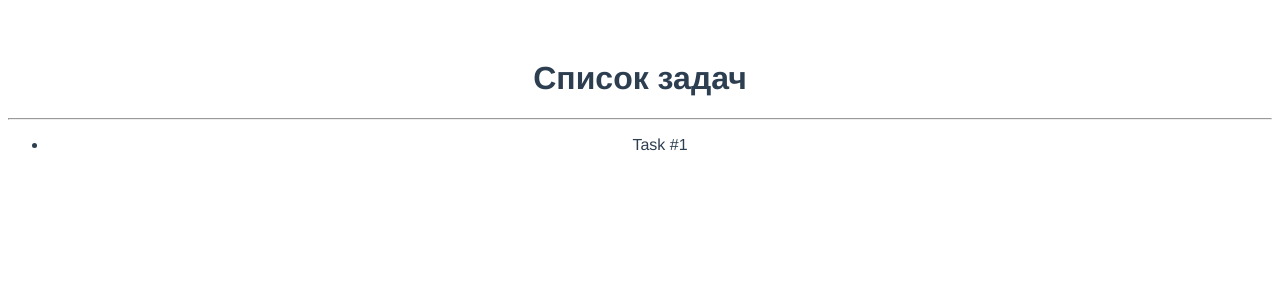
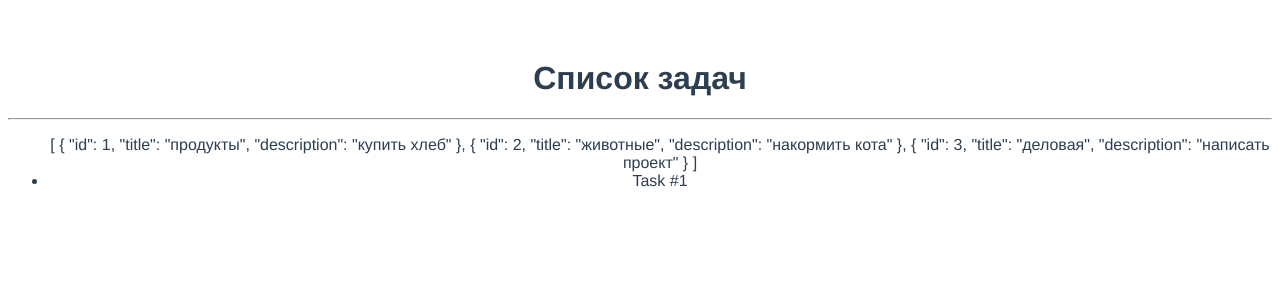
Before and after one commit to Ivan583/test-list, a Vue app: page / in a window 1280 px wide. Shown: the top 300 px of the page. Built offline with nearby package versions, Linux system fonts and the light colour scheme.

Commit message:
Передача данных в компонент TaskList

```diff
--- a/src/App.vue
+++ b/src/App.vue
@@ -2,7 +2,7 @@
   <div id="app">
     <h1>Список задач</h1>
     <hr />
-    <TaskList />
+    <TaskList :items="tasks" />
   </div>
 </template>
 
@@ -11,7 +11,16 @@ import TaskList from "@/components/TaskList.vue";
 
 export default {
   name: "App",
-  components: { TaskList }
+  components: { TaskList },
+  data() {
+    return {
+      tasks: [
+        { id: 1, title: "продукты", description: "купить хлеб" },
+        { id: 2, title: "животные", description: "накормить кота" },
+        { id: 3, title: "деловая", description: "написать проект" }
+      ]
+    };
+  }
 };
 </script>
 
--- a/src/components/TaskList.vue
+++ b/src/components/TaskList.vue
@@ -1,5 +1,6 @@
 <template>
   <ul>
+    {{ items }}
     <TaskItem />
   </ul>
 </template>
@@ -7,6 +8,7 @@
 <script>
 import TaskItem from "@/components/TaskItem.vue";
 export default {
+  props: ["items"],
   components: { TaskItem }
 };
 </script>
```
